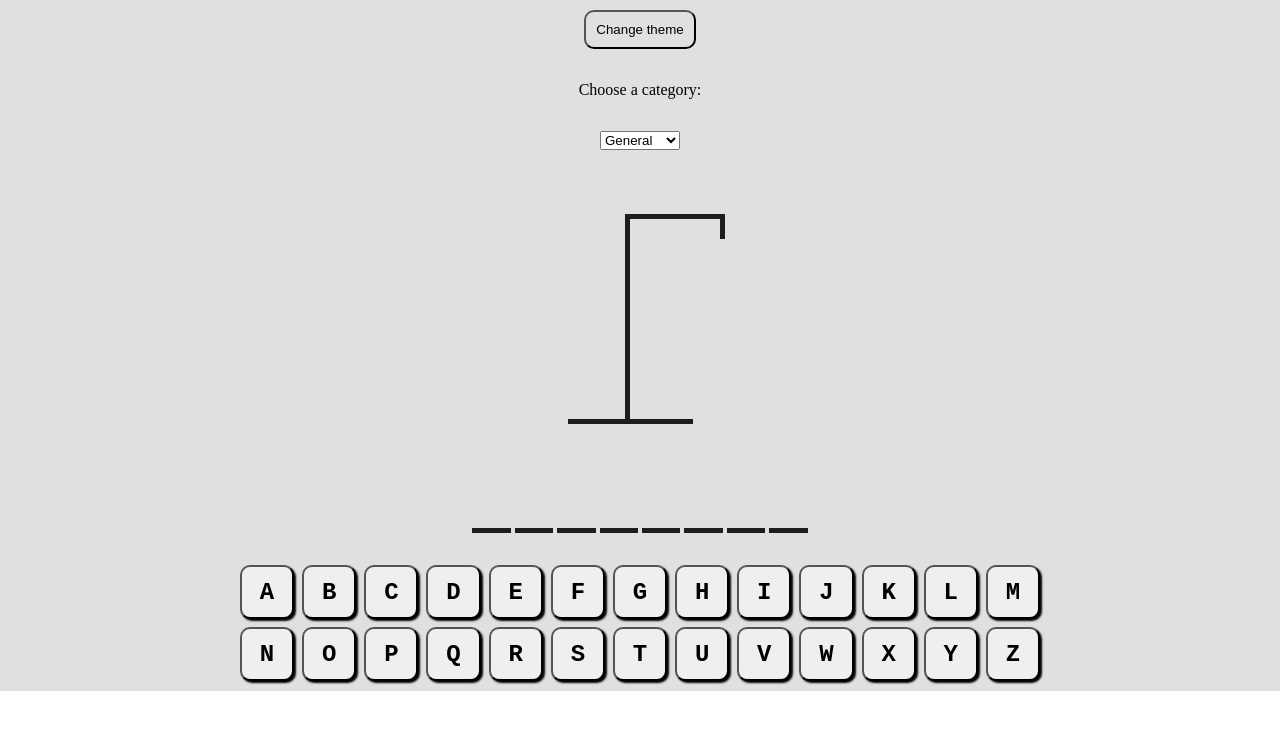
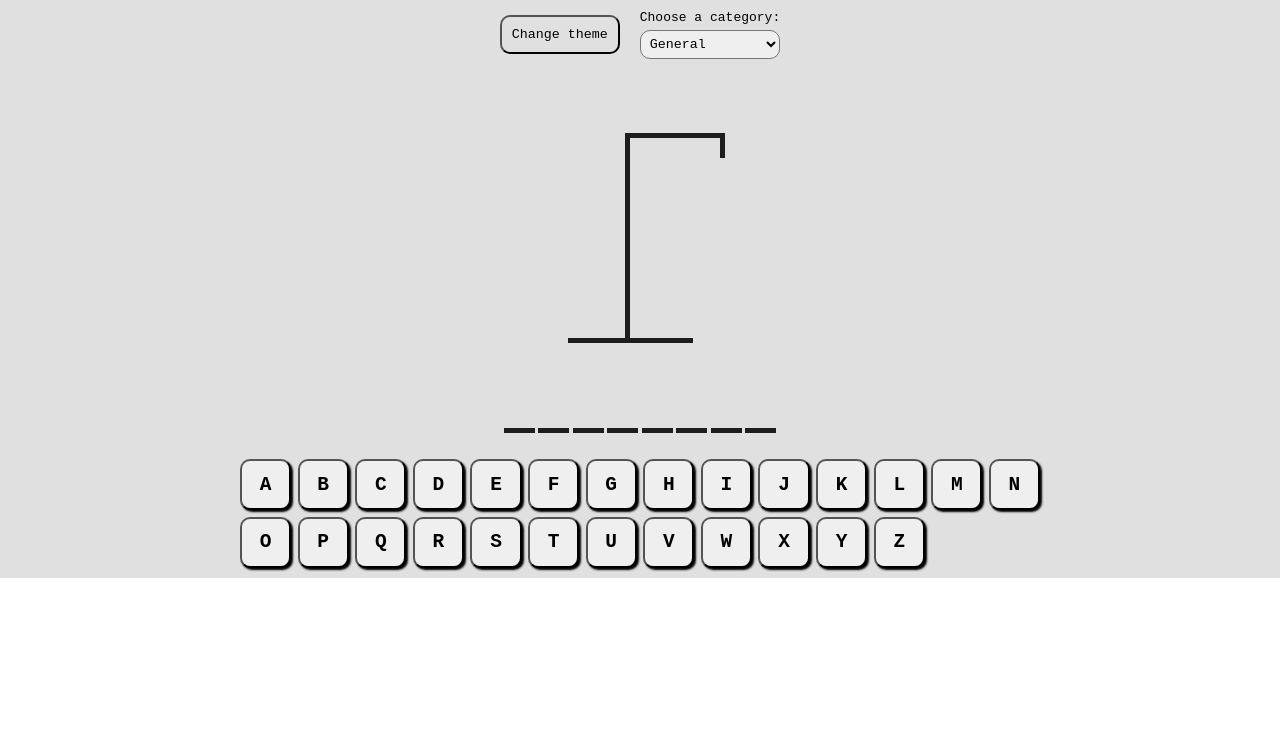
Before and after one commit to noraliptai/hangman, a React (Vite) app: page / in a window 1280 px wide. Shown: the top 730 px of the page. Built offline with nearby package versions, Linux system fonts and the light colour scheme; the HTML template or start-up script is replaced by a standard one.

Commit message:
fixed wrapping of multiple word, refactored App.tsx

```diff
--- a/src/App.css
+++ b/src/App.css
@@ -1,4 +1,5 @@
 * {
     margin: 0;
     padding: 0;
+    font-family: monospace;
 }
--- a/src/App.tsx
+++ b/src/App.tsx
@@ -9,21 +9,18 @@ import "./App.css"
 function App() {
 
   const newWord = (category: string) => {
-    return words[parseInt(category)][Math.floor(Math.random() * words[parseInt(category)].length)]
+    return words[parseInt(category)][Math.floor(Math.random() * words[parseInt(category)].length)].toLowerCase()
   }
+
   const [category, setCategory] = useState("0")
-
   const [wordToGuess, setWordToGuess] = useState(newWord(category))
-
   const [guessedLetters, setGuessedLetters] = useState<string[]>([])
-
   const [darkTheme, setDarkTheme] = useState(false)
 
-
-  const incorrectLetters = guessedLetters.filter(letter => !wordToGuess.toLowerCase().includes(letter))
+  const incorrectLetters = guessedLetters.filter(letter => !wordToGuess.includes(letter))
 
   const isLoser = incorrectLetters.length >= 6
-  const isWinner = wordToGuess.split("").every(letter => guessedLetters.includes(letter.toLowerCase()) || letter === " ")
+  const isWinner = wordToGuess.split("").every(letter => guessedLetters.includes(letter) || letter === " ")
 
   const addGuessedLetters = useCallback((letter: string) => {
     if (guessedLetters.includes(letter) || isWinner || isLoser) return
@@ -70,10 +67,37 @@ function App() {
         alignItems: "center",
         backgroundColor: darkTheme ? "#1d1d1d" : "#e0e0e0"
       }}>
-        <button onClick={() => setDarkTheme(theme => !theme)} style={{backgroundColor: "#e0e0e0", padding: "10px", borderRadius: "10px", cursor: "pointer"}}>Change theme</button>
+        <div style={{
+          display: "flex",
+          flexDirection: "row",
+          flexWrap: "wrap",
+          justifyContent: "center",
+          alignItems: "center", gap: "20px"}}>
 
-        <p>Choose a category: </p>
-        <select id="category" onChange={(e) => {
+          <button
+            onClick={() => setDarkTheme(theme => !theme)}
+            style={{
+              backgroundColor: "#e0e0e0",
+              padding: "10px",
+              borderRadius: "10px",
+              cursor: "pointer"
+              }}>Change theme</button>
+
+          <div style={{
+            display: "flex",
+            flexDirection: "column",
+            justifyContent: "center",
+            gap: "5px"}}>
+
+            <p style={{color: darkTheme ? "#e0e0e0" : "black"}}>Choose a category: </p>
+
+            <select
+              id="category"
+              style={{
+                padding: "5px",
+                borderRadius: "10px",
+                cursor: "pointer"}}
+              onChange={(e) => {
                 setCategory(e.target.value)
                 setGuessedLetters([])
                 setWordToGuess(newWord(e.target.value))
@@ -85,14 +109,28 @@ function App() {
               <option value="4">Movies</option>
             </select>
 
-        <div style={{fontSize: "1.5rem", textAlign: "center", fontFamily: "monospace", color: darkTheme ? "#e0e0e0" : "black"}}>{isWinner && "Congrats, you won!"} {isLoser && "Sadly you lost."} {(isWinner || isLoser) && <span style={{fontSize: "1rem"}}>Refresh page or press enter to play again</span>}</div>
+          </div>
+
+        </div>
+
+        <div style={{
+          fontSize: "1.5rem",
+          textAlign: "center",
+          fontFamily: "monospace",
+          color: darkTheme ? "#e0e0e0" : "black"
+          }}>
+          {isWinner && "Congrats, you won!"}
+          {isLoser && "Sadly you lost."}
+          <br></br>
+          {(isWinner || isLoser) && <span style={{fontSize: "1rem"}}>Refresh page or press enter to play again</span>}
+        </div>
 
         <HangmanDrawing numberOfGuesses={incorrectLetters.length} darkTheme={darkTheme}/>
 
-        <Word wordToGuess={wordToGuess.toLowerCase()} guessedLetters={guessedLetters} reveal={isLoser} darkTheme={darkTheme}/>
+        <Word wordToGuess={wordToGuess} guessedLetters={guessedLetters} reveal={isLoser} darkTheme={darkTheme}/>
 
         <div style={{alignSelf: "stretch"}}>
-          <Keyboard activeLetters={guessedLetters.filter(letter => wordToGuess.toLowerCase().includes(letter))} inactiveLetters={incorrectLetters} addGuessedLetters={addGuessedLetters} disabled={isWinner || isLoser}/>
+          <Keyboard activeLetters={guessedLetters.filter(letter => wordToGuess.includes(letter))} inactiveLetters={incorrectLetters} addGuessedLetters={addGuessedLetters} disabled={isWinner || isLoser}/>
         </div>
       </div>
     </>
--- a/src/components/Word.tsx
+++ b/src/components/Word.tsx
@@ -9,13 +9,32 @@ export function Word({ wordToGuess, guessedLetters, reveal=false, darkTheme=fals
 
     return <div style={{
         display: "flex",
+        flexWrap: "wrap",
+        justifyContent: "center",
         gap: ".25rem",
         fontSize: "4rem",
         fontWeight: "bold",
-        textTransform: "uppercase",
-        fontFamily: "monospace"}}>
+        textTransform: "uppercase"}}>
 
-        {wordToGuess.split("").map((letter, index) => (
+        {wordToGuess.split(" ").map((word, index) => (
+            <div style={{display: "flex", gap: ".25rem", margin: "0 .5rem"}} key={index}>
+                {word.split("").map((letter, index) => (
+                    <span style={{borderBottom: `5px solid ${darkTheme ? "#e0e0e0" : "#1d1d1d"}`}} key={index}>
+                        <span style={{
+                            visibility: guessedLetters.includes(letter) || reveal ? "visible" : "hidden",
+                            color: !guessedLetters.includes(letter) && reveal ? "darkred" : darkTheme ? "lightblue" : "darkblue"
+                            }}>{letter}
+                        </span>
+                    </span>
+                ))}
+            </div>
+        ))}
+
+        {/* {wordToGuess.split("").map((letter, index) => (
+            (letter === " ")
+            ?
+            <span style={{marginRight: "10px"}} key={index}></span>
+            :
             <span style={{borderBottom: `5px solid ${darkTheme ? "#e0e0e0" : "#1d1d1d"}`}} key={index}>
                 <span style={{
                     visibility: guessedLetters.includes(letter) || reveal ? "visible" : "hidden",
@@ -23,6 +42,6 @@ export function Word({ wordToGuess, guessedLetters, reveal=false, darkTheme=fals
                     }}>{letter}
                 </span>
             </span>
-        ))}
+        ))} */}
     </div>
 }
```
Lines whose indentation alone changed are shown as unchanged.
